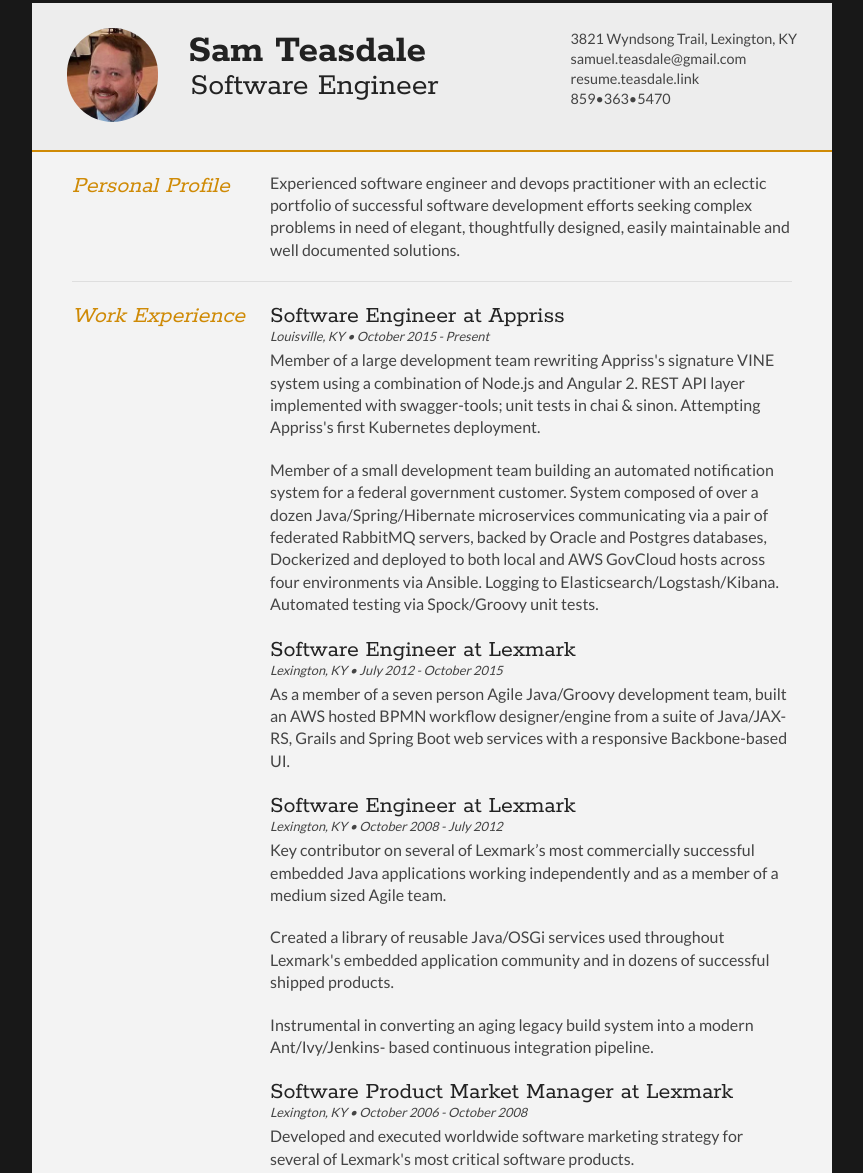
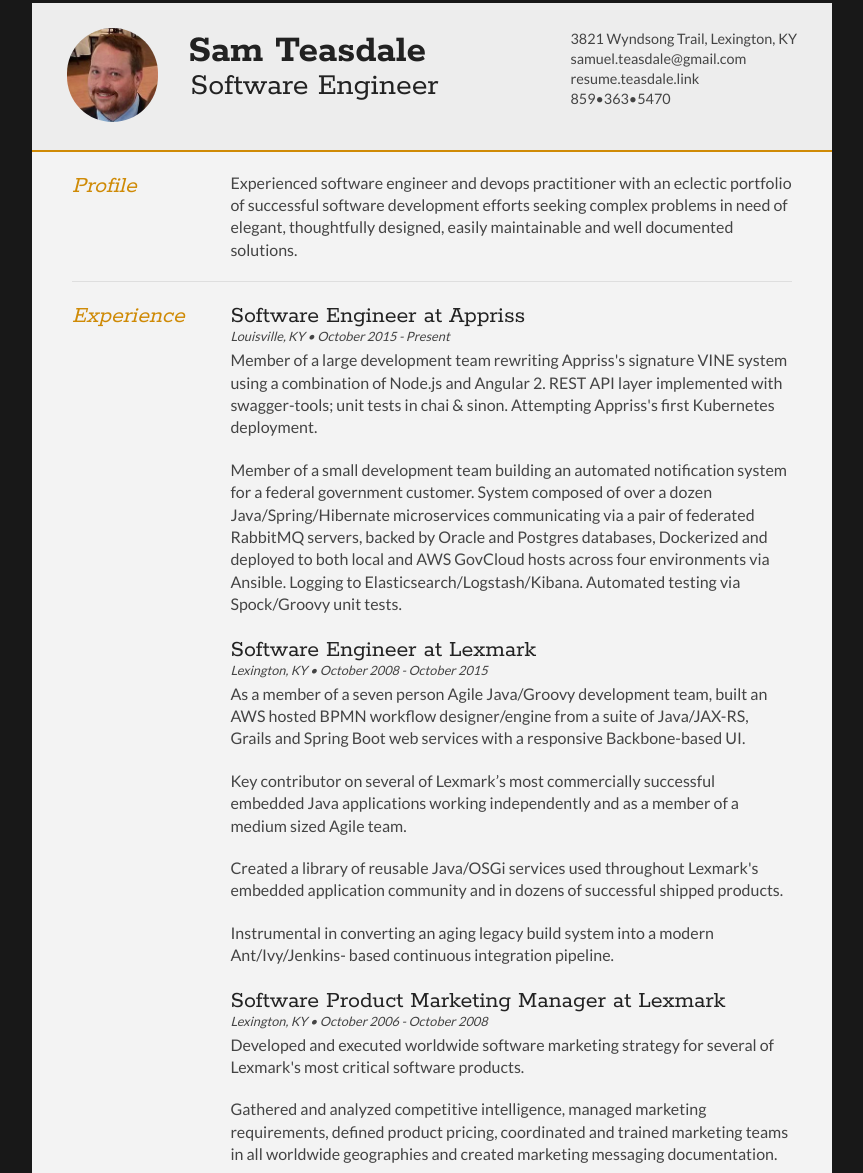
Before and after one commit to steasdal/resume-responsive, a website: page content/index.html in a window 1280 px wide. Shown: the part 27-1200 px from the top of the page, without its empty margins (208-1071 px from the left). Drawn offline with Linux system fonts and the light colour scheme.

Commit message:
Content and formatting tweaks

```diff
--- a/content/index.html
+++ b/content/index.html
@@ -41,7 +41,7 @@
 		<section>
 			<article>
 				<div class="sectionTitle">
-					<h1>Personal Profile</h1>
+					<h1>Profile</h1>
 				</div>
 
 				<div class="sectionContent">
@@ -54,7 +54,7 @@
 
 		<section>
 			<div class="sectionTitle">
-				<h1>Work Experience</h1>
+				<h1>Experience</h1>
 			</div>
 
 			<div class="sectionContent">
@@ -67,20 +67,15 @@
 
 				<article>
 					<h2>Software Engineer at Lexmark</h2>
-					<p class="subDetails">Lexington, KY • July 2012 - October 2015</p>
+					<p class="subDetails">Lexington, KY • October 2008 - October 2015</p>
 					<p>As a member of a seven person Agile Java/Groovy development team, built an AWS hosted BPMN workflow designer/engine from a suite of Java/JAX-RS, Grails and Spring Boot web services with a responsive Backbone-based UI.</p>
-				</article>
-
-				<article>
-					<h2>Software Engineer at Lexmark</h2>
-					<p class="subDetails">Lexington, KY • October 2008 - July 2012</p>
 					<p>Key contributor on several of Lexmark’s most commercially successful embedded Java applications working independently and as a member of a medium sized Agile team.</p>
 					<p>Created a library of reusable Java/OSGi services used throughout Lexmark's embedded application community and in dozens of successful shipped products.</p>
 					<p>Instrumental in converting an aging legacy build system into a modern Ant/Ivy/Jenkins- based continuous integration pipeline.</p>
 				</article>
 
 				<article>
-					<h2>Software Product Market Manager at Lexmark</h2>
+					<h2>Software Product Marketing Manager at Lexmark</h2>
 					<p class="subDetails">Lexington, KY • October 2006 - October 2008</p>
 					<p>Developed and executed worldwide software marketing strategy for several of Lexmark's most critical software products.</p>
 					<p>Gathered and analyzed competitive intelligence, managed marketing requirements, defined product pricing, coordinated and trained marketing teams in all worldwide geographies and created marketing messaging documentation.
@@ -136,13 +131,13 @@
 				<ul class="keySkills">
 					<li>JavaScript/Node.js</li>
 					<li>Chai & Sinon</li>
-					<li>Gulp & Webpack</li>
-					<li>Docker, Kubernetes</li>
 					<li>Scrum/Kanban</li>
+					<li>Docker</li>
+					<li>Kubernetes</li>
+					<li>Elasticsearch</li>
+					<li>Java/Groovy</li>
+					<li>Maven & Gradle</li>
 					<li>Linux, OSX, Windows</li>
-					<li>Java/Groovy/Spock</li>
-					<li>Maven & Gradle</li>
-					<li>Elasticsearch</li>
 				</ul>
 			</div>
 			<div class="clear"></div>
--- a/content/style.css
+++ b/content/style.css
@@ -135,12 +135,12 @@
 
 .sectionTitle {
 	float: left;
-	width: 25%;
+	width: 20%;
 }
 
 .sectionContent {
 	float: right;
-	width: 72.5%;
+	width: 78%;
 }
 
 .sectionTitle h1 {
```
